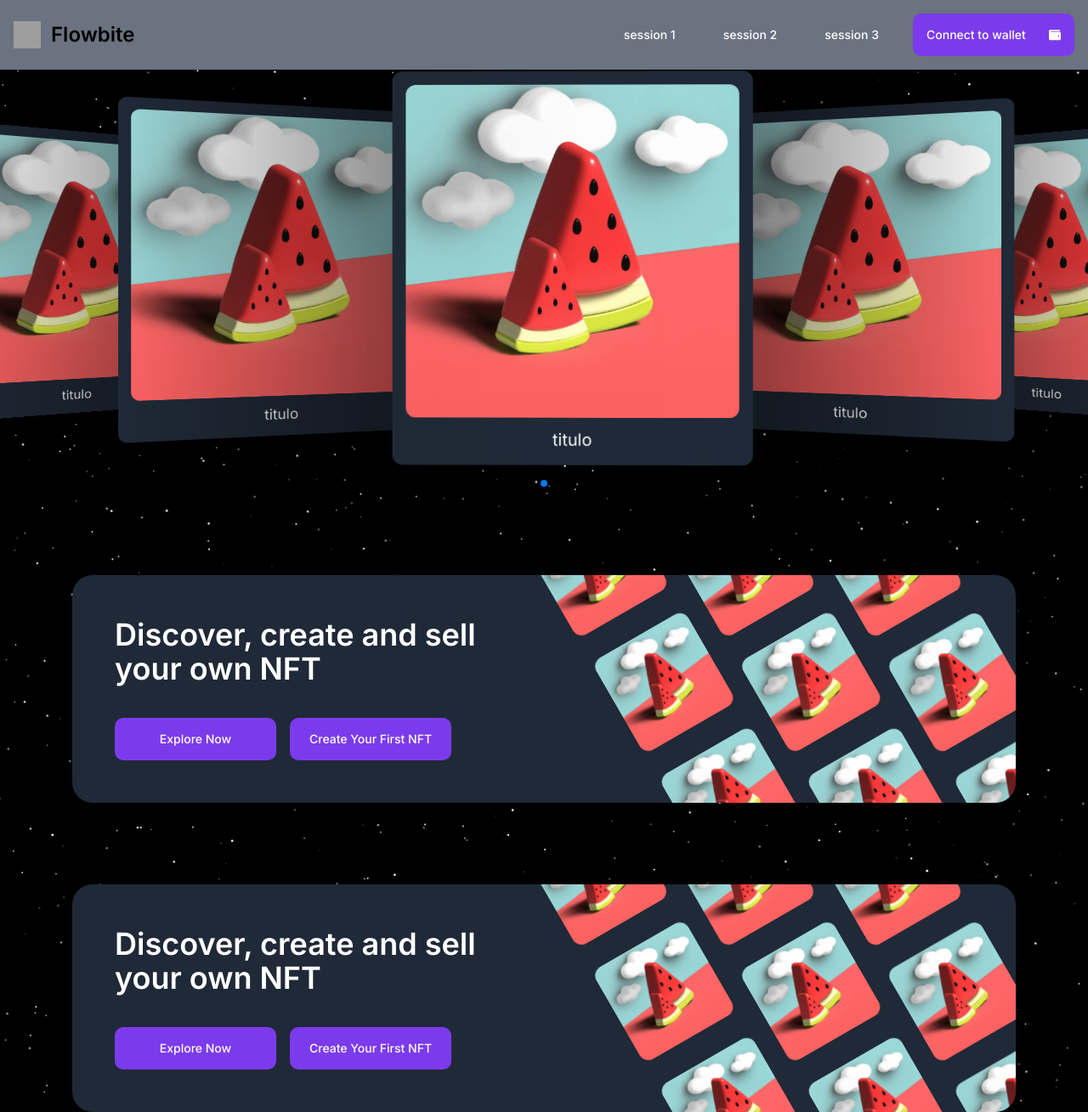
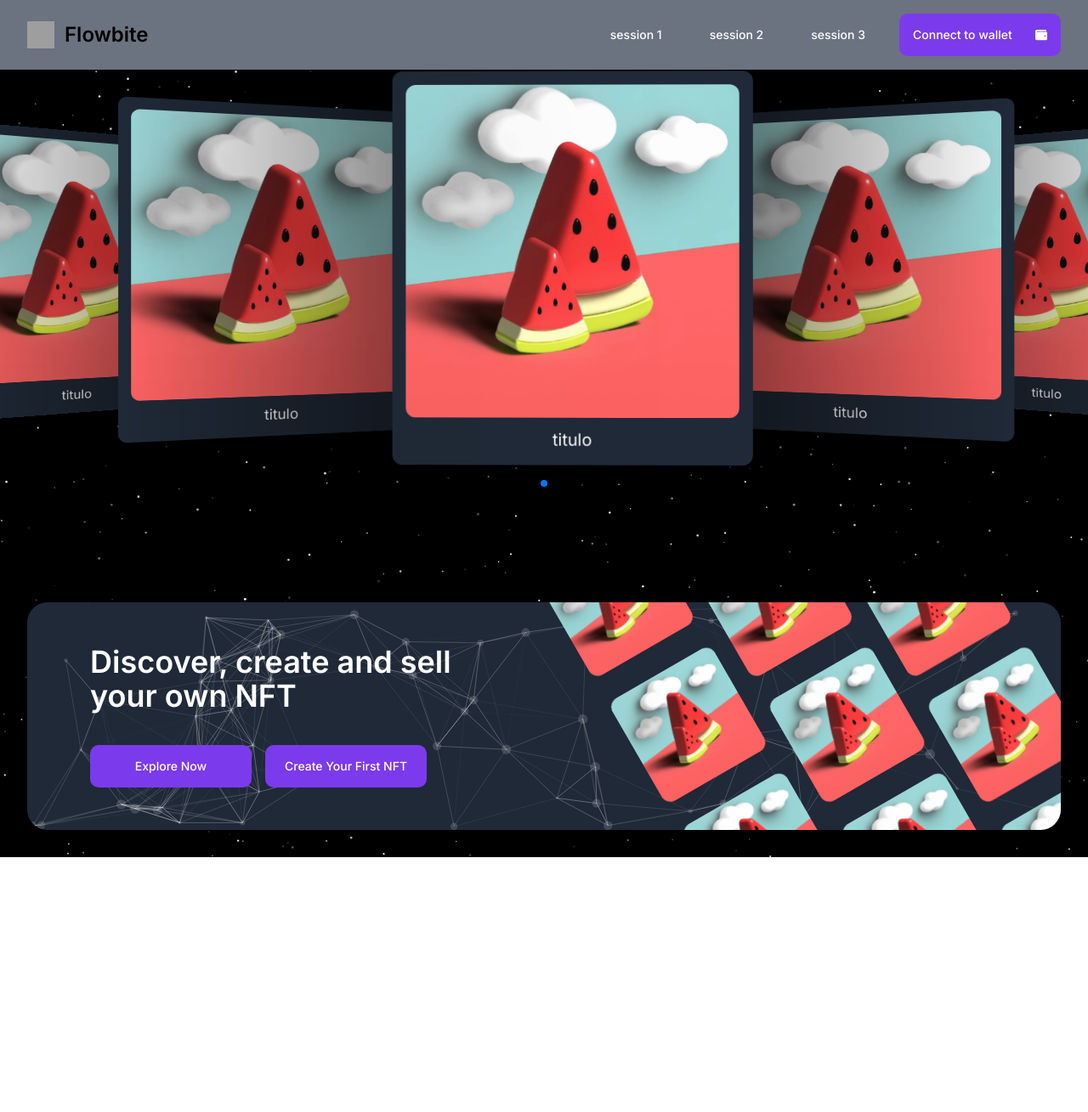
Before and after one commit to solariumwebnft/website, a Next.js app: page / in a window 1280 px wide. Shown: the whole page at 85% size. After the commit the page ends 1009 px from the top, so only its background shows below. Built offline with nearby package versions, Linux system fonts and the light colour scheme; grey boxes are pictures that could not be loaded.

Commit message:
feat: add navbar, add animation particles and fix some visual bugs

```diff
--- a/package.json
+++ b/package.json
@@ -18,7 +18,7 @@
     "clsx": "^2.1.1",
     "embla-carousel-autoplay": "^8.1.7",
     "embla-carousel-react": "^8.1.7",
-    "framer-motion": "^11.3.19",
+    "framer-motion": "^11.3.21",
     "lucide-react": "^0.417.0",
     "next": "14.2.5",
     "react": "^18",
--- a/src/app/globals.css
+++ b/src/app/globals.css
@@ -101,3 +101,29 @@
   transform: translateX(75%);
   animation: lightEffect 1s forwards;
 }
+
+.hover-underline {
+  position: relative;
+  display: inline-block;
+  overflow: hidden;
+  color: inherit;
+  text-decoration: none; /* Remove default underline */
+}
+
+.hover-underline::after {
+  content: "";
+  position: absolute;
+  left: 0;
+  bottom: 0;
+  height: 2px;
+  width: 100%;
+  background-color: currentColor;
+  transform: scaleX(0);
+  transform-origin: bottom right;
+  transition: transform 0.3s ease-out;
+}
+
+.hover-underline:hover::after {
+  transform: scaleX(1);
+  transform-origin: bottom left;
+}
--- a/src/app/page.tsx
+++ b/src/app/page.tsx
@@ -10,10 +10,10 @@ import "swiper/css/pagination";
 
 export default function Home() {
   return (
-    <main className="relative flex h-full w-full flex-col items-center justify-between bg-black p-0">
+    <main className="relative m-0 flex h-full w-full flex-col items-center justify-between bg-black p-0">
       <div className="absolute inset-0 h-full w-full">
         <SparklesCore
-          id="tsparticlesfullpage"
+          id="tsparticlesfullpage2"
           background="transparent"
           minSize={0.6}
           maxSize={1.4}
@@ -25,7 +25,6 @@ export default function Home() {
       <Navbar />
       <Slider />
       <CallToAction />
-      <CallToAction />
     </main>
   );
 }
--- a/src/components/callToAction/CallToAction.tsx
+++ b/src/components/callToAction/CallToAction.tsx
@@ -9,10 +9,24 @@ import { EffectCoverflow, EffectFade } from "swiper/modules";
 
 import { Button } from "../ui/button";
 import { SwiperSection } from "./SwiperSection";
-import { SparklesCore } from "../ui/sparkles";
+import { ParticlesCore } from "../ui/particles";
 
-export const CallToAction = () => (
-  <div className="z-20 mt-24 flex max-h-[268px] w-full max-w-[1110px] flex-col justify-between overflow-hidden rounded-3xl bg-gray-800 md:flex-row lg:pr-[40px]">
+export const CallToAction = () => {
+  return (
+    <main className="p-8">
+      <section className="relative z-20 mt-24 flex max-h-[268px] max-w-screen-2xl flex-col justify-between overflow-hidden rounded-3xl bg-gray-800 px-[24px] md:flex-row lg:pr-[40px]">
+        <div className="absolute inset-0 h-full w-full">
+          <ParticlesCore
+            id="tsparticlesfullpage"
+            background="transparent"
+            minSize={0.6}
+            maxSize={1.4}
+            particleDensity={100}
+            className="absolute inset-0 h-full w-full" // Updated this line
+            particleColor="#FFFFFF"
+          />
+        </div>
+
         <div className="flex flex-col justify-between p-[30px] text-white md:p-[50px]">
           <h2 className="mb-4 text-2xl font-semibold md:max-w-[60%] md:text-3xl lg:max-w-[100%] lg:text-4xl">
             Discover, create and sell your own NFT
@@ -22,8 +36,12 @@ export const CallToAction = () => (
             <Button className="button-glass z-10">Create Your First NFT</Button>
           </div>
         </div>
-    <div className="relative hidden lg:bottom-24 lg:flex lg:space-x-4">
-      <SwiperSection effect={EffectFade} speed={2500} autoplay={{ delay: 0 }} />
+        <section className="relative hidden lg:bottom-24 lg:flex lg:space-x-4">
+          <SwiperSection
+            effect={EffectFade}
+            speed={2500}
+            autoplay={{ delay: 0 }}
+          />
           <SwiperSection
             effect={EffectCoverflow}
             speed={2800}
@@ -34,6 +52,8 @@ export const CallToAction = () => (
             speed={3200}
             autoplay={{ delay: 0 }}
           />
-    </div>
-  </div>
+        </section>
+      </section>
+    </main>
   );
+};
--- a/src/components/navbar.tsx
+++ b/src/components/navbar.tsx
@@ -14,15 +14,15 @@ export const Navbar: React.FC = () => {
     { label: "session 3 ", key: "wallet3" },
   ];
 
-  const [isLinksVisible, setIsLinksVisible] = useState<Boolean>(false);
+  const [isLinksVisible, setIsLinksVisible] = useState<boolean>(false);
 
   const toggleLinks = () => {
     setIsLinksVisible(!isLinksVisible);
   };
 
   return (
-    <nav className="top-0 z-20 w-full bg-gray-500">
-      <div className="mx-auto flex max-w-screen-xl items-center justify-between p-4">
+    <nav className="top-0 z-20 w-full bg-gray-500 p-0">
+      <div className="mx-auto flex max-w-[100vw] items-center justify-between p-4 px-8">
         <a
           href="https://flowbite.com/"
           className="flex items-center space-x-3 rtl:space-x-reverse"
@@ -43,8 +43,6 @@ export const Navbar: React.FC = () => {
           <Button
             data-collapse-toggle="navbar-default"
             variant={"link"}
-            // aria-controls="navbar-default"
-            // aria-expanded={isLinksVisible}
             onClick={toggleLinks}
           >
             <span className="sr-only">Toggle Links</span>
@@ -75,17 +73,18 @@ export const Navbar: React.FC = () => {
                     alignItems: "center",
                     display: "flex",
                     minHeight: "100%",
+                    position: "relative",
                   }}
                   variant="link"
-                  className="z-10 text-white"
+                  className="hover:underline-effect z-10 text-white"
                 >
-                  {item.label}
+                  <span className="hover-underline">{item.label}</span>
                 </Button>
               </li>
-            ))}{" "}
+            ))}
             {menuItems.map((item) => (
               <li key={item.key}>
-                <Button className="button-glass z-10 max-w-[44px] justify-between p-2 px-4 text-white">
+                <Button className="button-glass z-10 max-w-[44px] justify-between p-2 px-4 text-white transition-colors duration-300">
                   {item.label} {item.icon}
                 </Button>
               </li>
@@ -94,7 +93,13 @@ export const Navbar: React.FC = () => {
         </div>
       </div>
 
-      <div className={`${isLinksVisible ? "block" : "hidden"} md:hidden`}>
+      <div
+        className={`${
+          isLinksVisible
+            ? "translate-y-0 opacity-100"
+            : "-translate-y-2 opacity-0"
+        } transition-all duration-300 ease-in-out md:hidden`}
+      >
         <ul className="absolute flex w-[100%] flex-col gap-4 bg-gray-500 p-6">
           {link.map((item) => (
             <li key={item.key}>
@@ -104,10 +109,11 @@ export const Navbar: React.FC = () => {
                   alignItems: "center",
                   display: "flex",
                   minWidth: "100%",
+                  position: "relative",
                 }}
-                className="z-10 p-6 text-white"
+                className="hover:underline-effect z-10 p-6 text-white"
               >
-                {item.label}
+                <span className="hover-underline">{item.label}</span>
               </Button>
             </li>
           ))}
@@ -119,7 +125,7 @@ export const Navbar: React.FC = () => {
                   display: "flex",
                   minWidth: "100%",
                 }}
-                className="button-glass z-10 max-w-[44px] justify-between p-2 px-4 text-white"
+                className="button-glass z-10 max-w-[44px] justify-center gap-2 p-2 px-4 text-white transition-colors duration-300"
               >
                 {item.label} {item.icon}
               </Button>
--- a/src/components/slider.tsx
+++ b/src/components/slider.tsx
@@ -15,10 +15,14 @@ import { EffectCoverflow, Pagination, Navigation } from "swiper/modules";
 
 import image from "../../assets/images/murangu.webp";
 import Image, { StaticImageData } from "next/image";
-import { Button } from "./ui/button";
 
 register();
 const images: StaticImageData[] = [
+  image,
+  image,
+  image,
+  image,
+  image,
   image,
   image,
   image,
@@ -45,7 +49,7 @@ export const Slider = () => {
   };
 
   return (
-    <div className="container mx-0 px-0">
+    <div className="container mx-0 max-w-[100vw] px-0">
       <Swiper
         ref={swiperElRef}
         onSwiper={setSwiperInstance}
@@ -95,7 +99,7 @@ export const Slider = () => {
         }}
         grabCursor={true}
         centeredSlides={true}
-        slidesPerView={3}
+        slidesPerView={4}
         resistance={false}
         loop={true}
         className="swiper_container"
--- a/src/components/ui/button.tsx
+++ b/src/components/ui/button.tsx
@@ -18,7 +18,7 @@ const buttonVariants = cva(
         secondary:
           "bg-secondary text-secondary-foreground hover:bg-secondary/80",
         ghost: "hover:bg-accent hover:text-accent-foreground",
-        link: "text-primary underline-offset-4 hover:underline",
+        link: "text-primary ",
       },
       size: {
         default: "h-10 px-4 py-2",
--- /dev/null
+++ b/src/components/ui/particles.tsx
@@ -0,0 +1,129 @@
+"use client";
+import React, { useId, useMemo } from "react";
+import { useEffect, useState } from "react";
+import Particles, { initParticlesEngine } from "@tsparticles/react";
+import type { Container, SingleOrMultiple } from "@tsparticles/engine";
+import { loadSlim } from "@tsparticles/slim";
+import { cn } from "@/lib/utils";
+import { motion, useAnimation } from "framer-motion";
+
+type ParticlesProps = {
+  id?: string;
+  className?: string;
+  background?: string;
+  particleSize?: number;
+  minSize?: number;
+  maxSize?: number;
+  speed?: number;
+  particleColor?: string;
+  particleDensity?: number;
+};
+export const ParticlesCore = (props: ParticlesProps) => {
+  const { id, className } = props;
+  const [init, setInit] = useState(false);
+  useEffect(() => {
+    initParticlesEngine(async (engine: any) => {
+      await loadSlim(engine);
+    }).then(() => {
+      setInit(true);
+    });
+  }, []);
+  const controls = useAnimation();
+
+  const particlesLoaded = async (container?: Container) => {
+    if (container) {
+      console.log(container);
+      controls.start({
+        opacity: 1,
+        transition: {
+          duration: 0.5,
+        },
+      });
+    }
+  };
+
+  const generatedId = useId();
+  return (
+    <motion.div
+      animate={controls}
+      className={cn("absolute inset-0 h-full w-full opacity-0", className)}
+    >
+      {init && (
+        <Particles
+          id={id || generatedId}
+          className={cn("h-full w-full")}
+          particlesLoaded={particlesLoaded}
+          options={{
+            fullScreen: {
+              enable: false,
+              zIndex: 1,
+            },
+            fpsLimit: 120,
+            interactivity: {
+              events: {
+                onClick: {
+                  enable: true,
+                  mode: "push",
+                },
+                onHover: {
+                  enable: true,
+                  mode: "repulse",
+                },
+              },
+              modes: {
+                push: {
+                  quantity: 0.3,
+                },
+                connect: {
+                  distance: 800,
+                },
+                repulse: {
+                  distance: 100,
+                  duration: 0.4,
+                },
+              },
+            },
+            particles: {
+              color: {
+                value: "#ffffff",
+              },
+              links: {
+                color: "#ffffff",
+                distance: 150,
+                enable: true,
+                opacity: 0.5,
+                width: 0.5,
+              },
+              move: {
+                direction: "none",
+                enable: true,
+                outModes: {
+                  default: "bounce",
+                },
+                random: false,
+                speed: 4,
+                straight: false,
+              },
+              number: {
+                density: {
+                  enable: true,
+                },
+                value: 400,
+              },
+              opacity: {
+                value: 0.15,
+              },
+              shape: {
+                type: "circle",
+              },
+              size: {
+                value: { min: 1, max: 6 },
+              },
+            },
+            detectRetina: true,
+          }}
+        />
+      )}
+    </motion.div>
+  );
+};
```
Also changed, not shown: 2 other files (tests, documents, lock files or other folders). Lines whose indentation alone changed are shown as unchanged.
